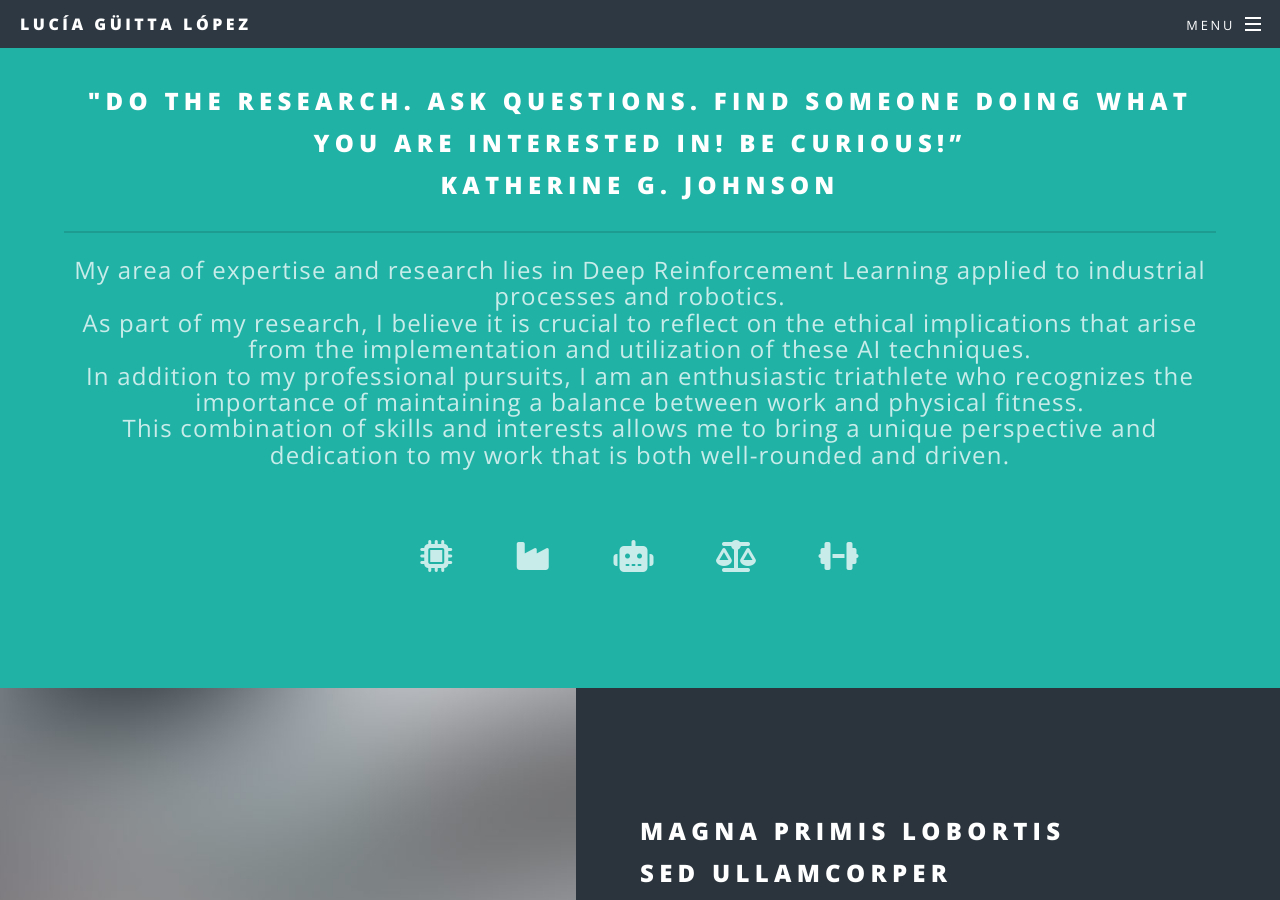
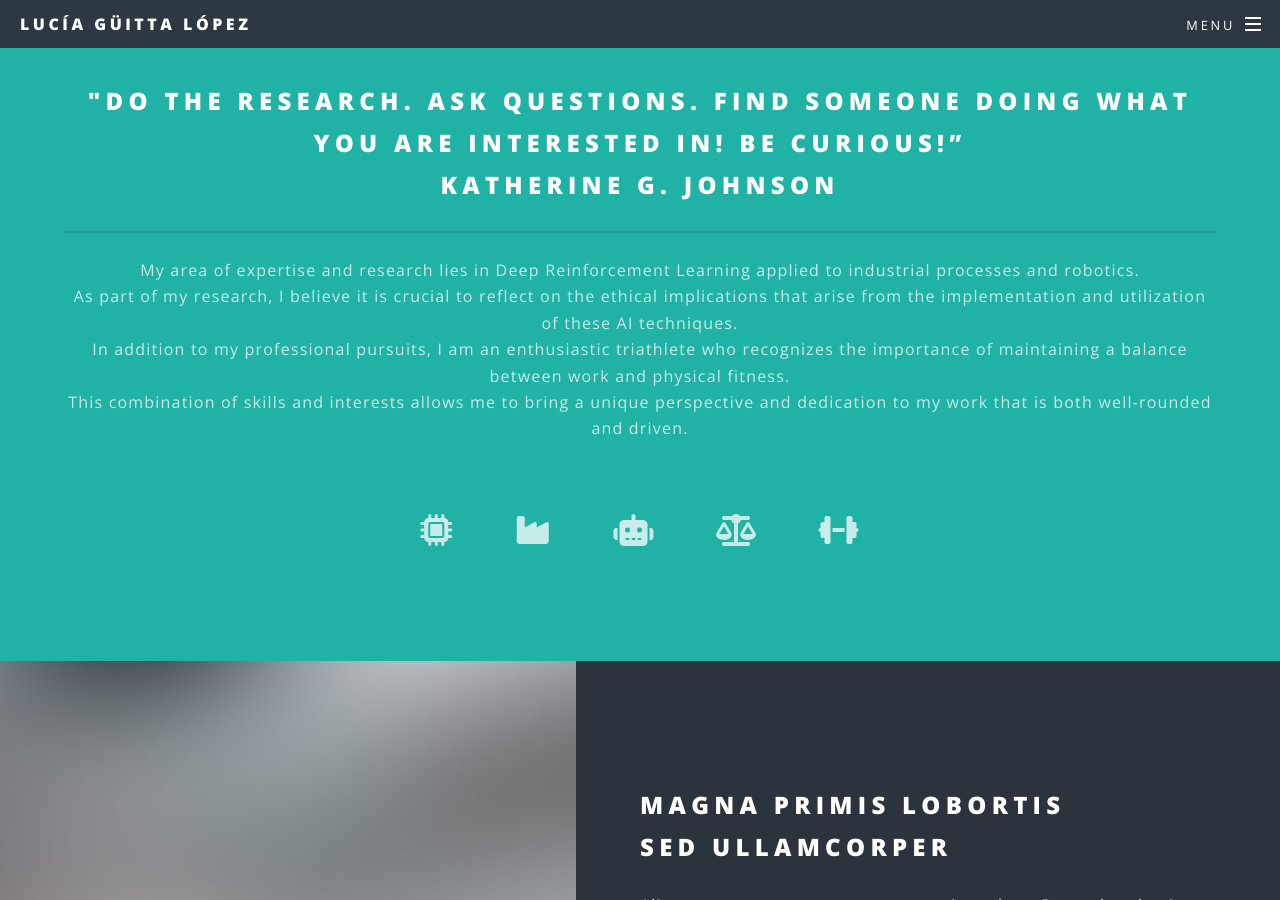
Before and after one commit to Lucia-Guitta/Lucia-Guitta.github.io, a Jekyll site: the page built from index.html, in a window 1280 px wide and 900 px high, scrolled down 916 px. Built offline with Jekyll 4.4.1, drawn with Linux system fonts in a browser that asks for light colours; some web fonts are replaced.

Commit message:
Change header p size (att2)

```diff
--- a/css/main.scss
+++ b/css/main.scss
@@ -1072,7 +1072,6 @@ $baseurl: '{{ site.baseurl }}/images';
 
 					p {
 						color: _palette($p, fg);
-						font-size: 1.5em;
 					}
 				}
 			}
@@ -1694,6 +1693,7 @@ $baseurl: '{{ site.baseurl }}/images';
 				letter-spacing: _size(letter-spacing-alt);
 				text-transform: uppercase;
 				top: 0;
+				font-size: 1.5em;
 
 				a {
 					color: inherit;
```
